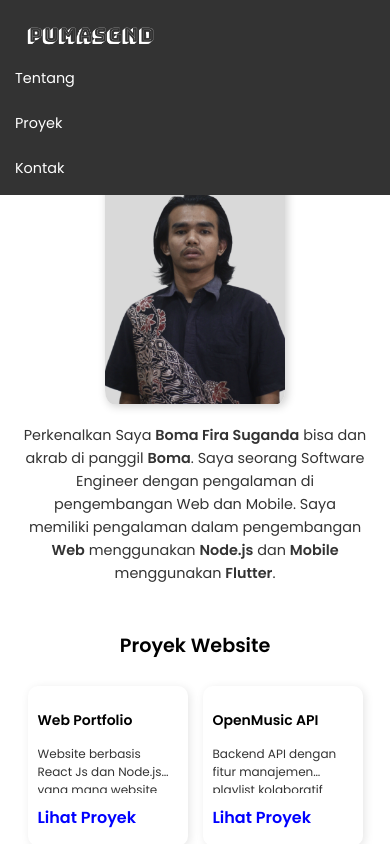
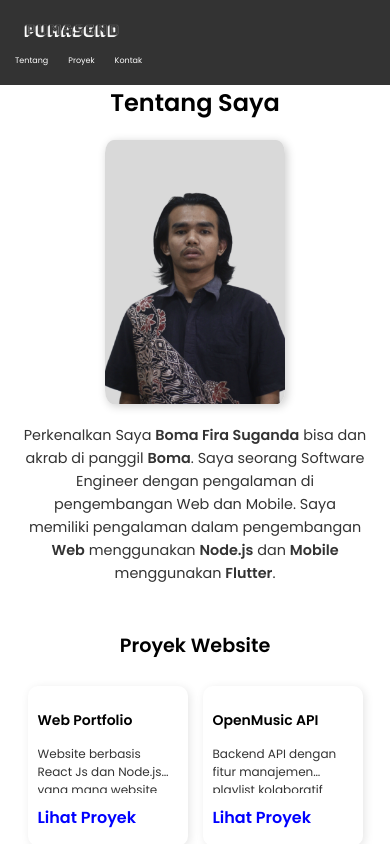
Before and after one commit to PumaSgnd/my-portfolio, a React (Create React App) app: page / in a window 390 px wide. Shown: the top 844 px of the page. Built offline with nearby package versions, Linux system fonts and the light colour scheme.

Commit message:
Update navbar.css

```diff
--- a/src/css/navbar.css
+++ b/src/css/navbar.css
@@ -54,17 +54,14 @@
   }
 
   .navbar-logo img {
-    height: 40px;
+    height: 30px;
   }
 
   .navbar-menu {
-    flex-direction: column;
     gap: 20px;
-    width: 100%;
-    margin-top: 10px;
   }
 
   .navbar-menu li a {
-    font-size: 0.9rem;
+    font-size: 0.5rem;
   }
 }
```
